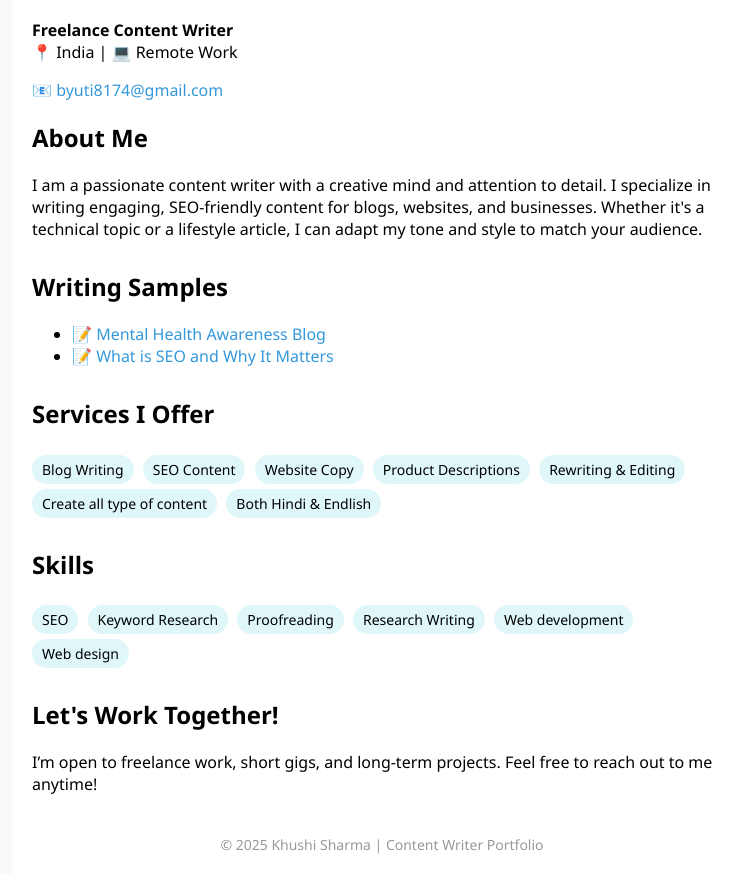
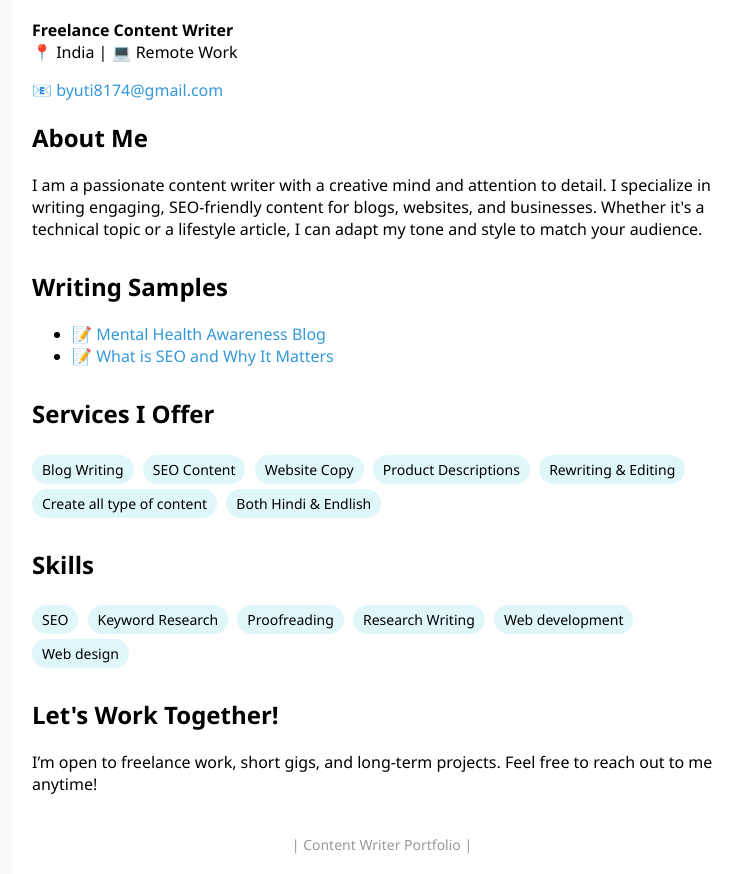
Before and after one commit to thedevhub-page/Content, a plain HTML site: page index.html in a window 1280 px wide. Shown: the part 87-961 px from the top of the page, without its empty margins (258-1001 px from the left). Drawn offline with Linux system fonts and the light colour scheme.

Commit message:
Update index.html

```diff
--- a/index.html
+++ b/index.html
@@ -98,7 +98,7 @@
     </section>
 
     <footer>
-      © 2025 Khushi Sharma | Content Writer Portfolio
+       | Content Writer Portfolio |
     </footer>
   </div>
 </body>
```
